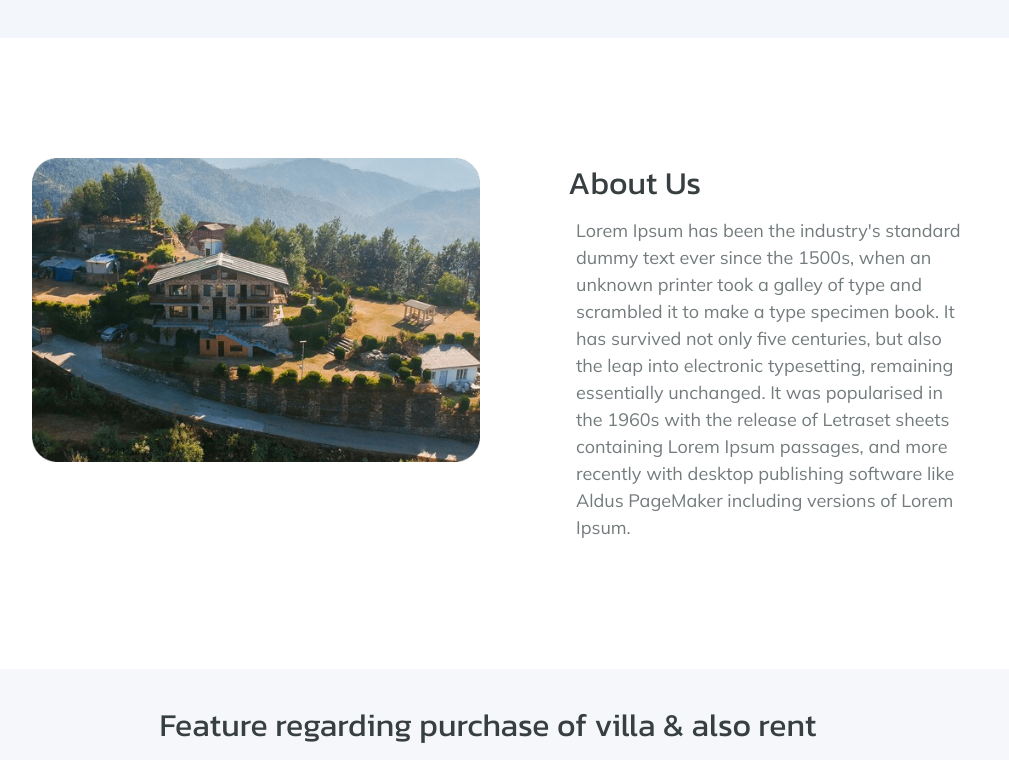
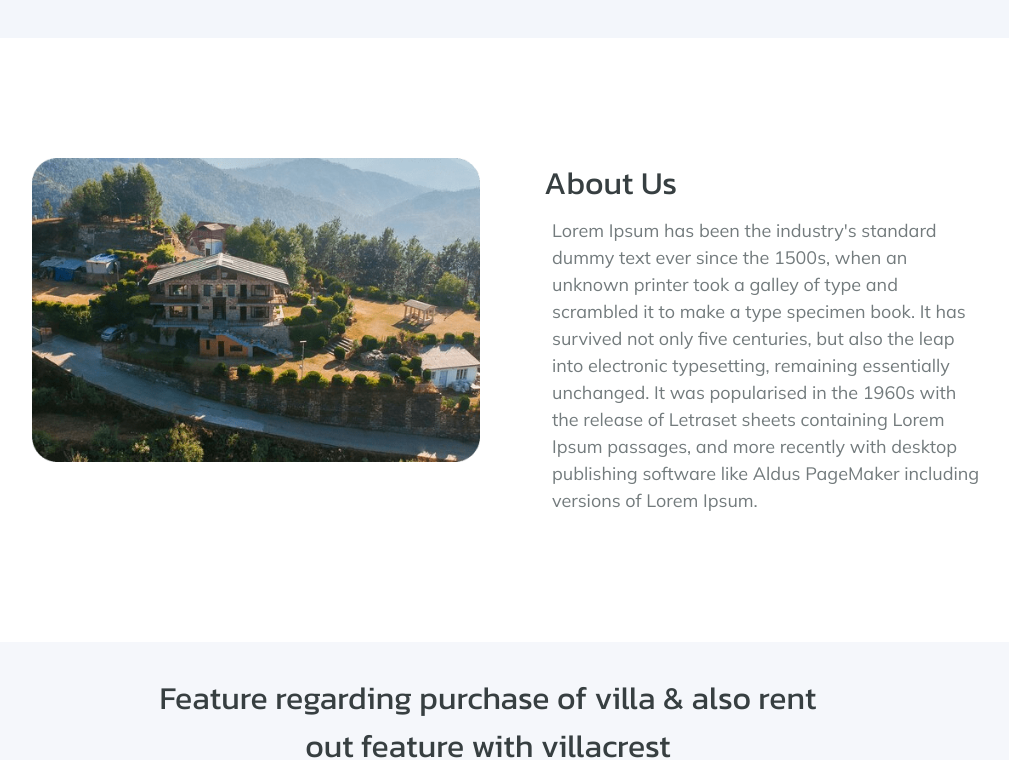
Before and after one commit to Anurag-aeroqube/Assignment-4, a React (Vite) app: page /home in a window 1280 px wide. Shown: the part 833-1593 px from the top of the page, without its empty margins (152-1161 px from the left). Built offline with nearby package versions, Linux system fonts and the light colour scheme.

Commit message:
Added some changes in home

```diff
--- a/src/Components/Home.tsx
+++ b/src/Components/Home.tsx
@@ -45,7 +45,7 @@ const Home = () => {
       <section id="about" className="lg:p-10  text-center">
         <div className="max-w-7xl mx-auto flex flex-col lg:pl-20 sm:flex-row items-start w-full mt-20 md:pl-8">
           <img src={about} className="w-full sm:w-1/2  lg:pl-16 lg:pr-12 object-fill md:pl-3 rounded-lg " alt="About Villa" />
-          <div className="md:w-2/3  md:pb-10   lg:pr-28 sm:text-left md:px-10  ">
+          <div className="md:w-2/3  md:pb-10   lg:pr-24 sm:text-left  md:px-4  ">
             <h3 className=" text-2xl lg:text-[32px] text-[#373f41] font-kanit mb-3 md:text-left text-center mt-1">About Us</h3>
             <p className="text-[#737b7d] font-mulish text-base md:text-[16px] px-2 lg:text-[18px] md:leading-[1.5]">
               Lorem Ipsum has been the industry's standard dummy text ever since the 1500s, when an unknown printer took a galley of type and scrambled it to make a type specimen book. It has survived not only five centuries, but also the leap into electronic typesetting, remaining essentially unchanged. It was popularised in the 1960s with the release of Letraset sheets containing Lorem Ipsum passages, and more recently with desktop publishing software like Aldus PageMaker including versions of Lorem Ipsum.
```
